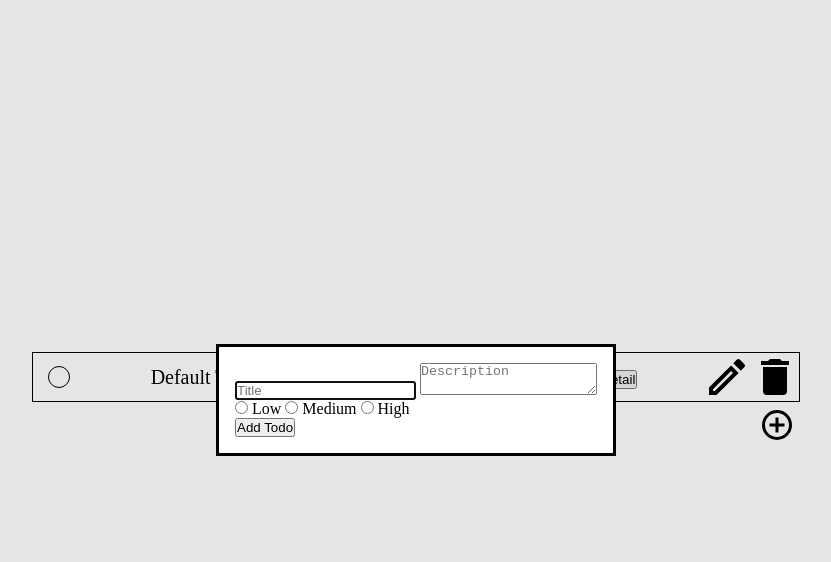
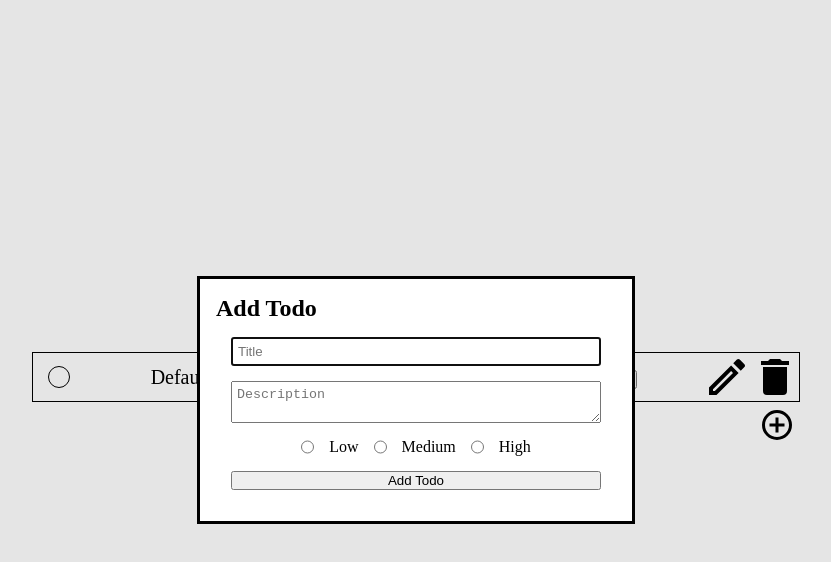
Before and after one commit to Alex-Devonte/todo-list, a website built with webpack: page src/index.html in a window 1280 px wide. Both pictures are taken after a click on the icon 1001 px from the left and 425 px from the top of the page. Shown: the whole page, without its empty margins (224-1055 px from the left). Built offline with nearby package versions, Linux system fonts and the light colour scheme.

Commit message:
Finish form and dialog layouts

```diff
--- a/src/index.html
+++ b/src/index.html
@@ -8,6 +8,7 @@
 <body>
     <div id="container">
         <dialog id="new-todo-modal">
+            <h2>Add Todo</h2>
             <form id="new-todo-form">
                 <div class="title-error error-msg">Title is required</div>
                 <input type="text" id="title" name="title" placeholder="Title" required>
@@ -25,6 +26,7 @@
             </form>
         </dialog>
         <dialog id="edit-todo-modal">
+            <h2>Edit Todo</h2>
             <form id="edit-todo-form">
                 <div class="title-error error-msg">Title is required</div>
                 <input type="text" id="edit-title" name="title" placeholder="Title" required>
--- a/src/styles/styles.css
+++ b/src/styles/styles.css
@@ -75,9 +75,25 @@ body {
     cursor: pointer;
 }
 
+dialog {
+    width: 80%;
+}
 
 form {
+  display: flex;
+  flex-direction: column;
+  gap: 15px;
+  padding: 15px;
+}
 
+input, textarea {
+    padding: 5px;
+}
+
+.priority-selector {
+    display: flex;
+    gap: 15px;
+    justify-content: center;
 }
 
 .error-msg {
@@ -123,6 +139,11 @@ form {
     .menu-icon {
        display: none;
     }
+
+    dialog {
+        max-width: 70%;
+        width: 400px;
+    }
 }
 
 @media screen and (min-width: 992px) {
```
Also changed, not shown: dist/index.html, dist/main.js.
